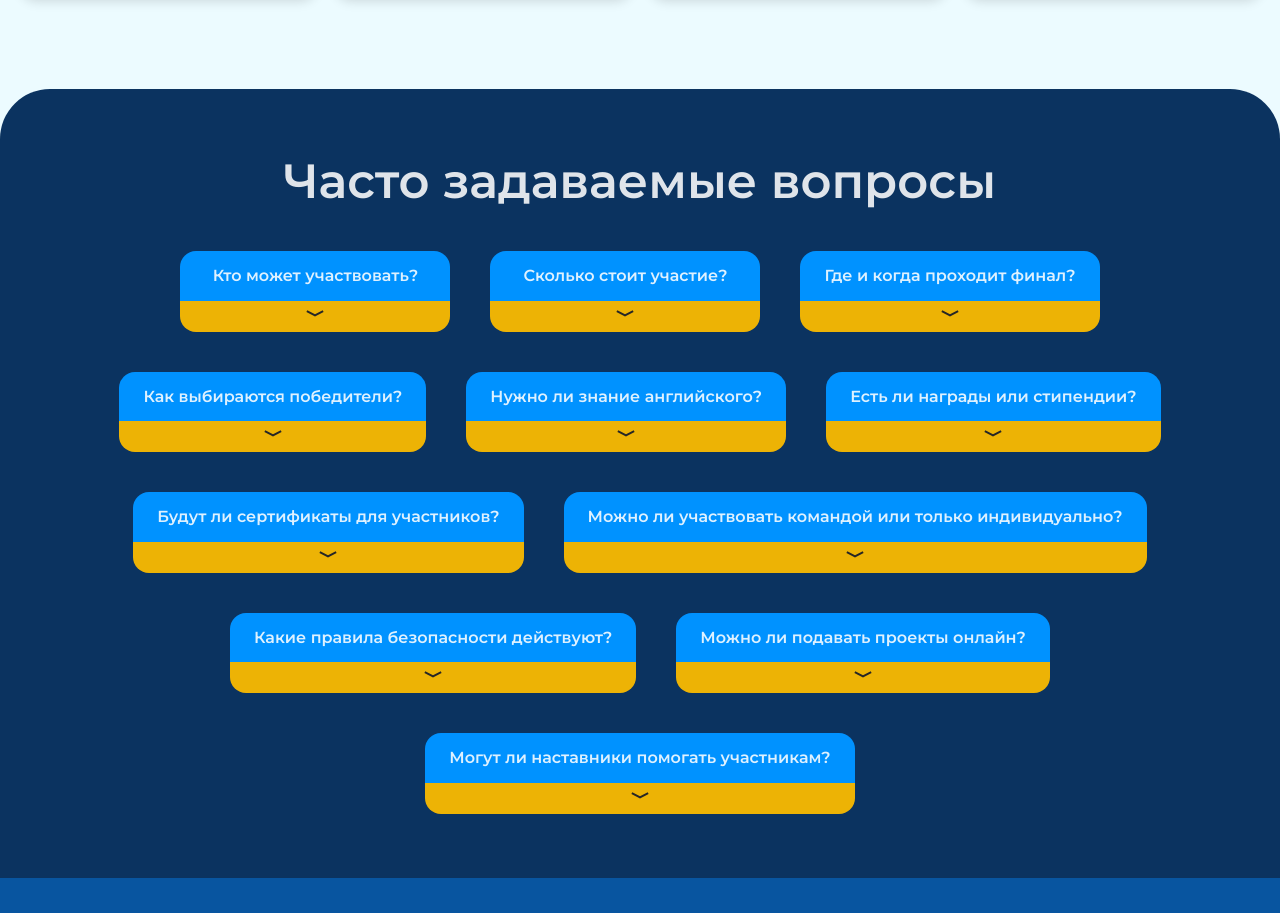
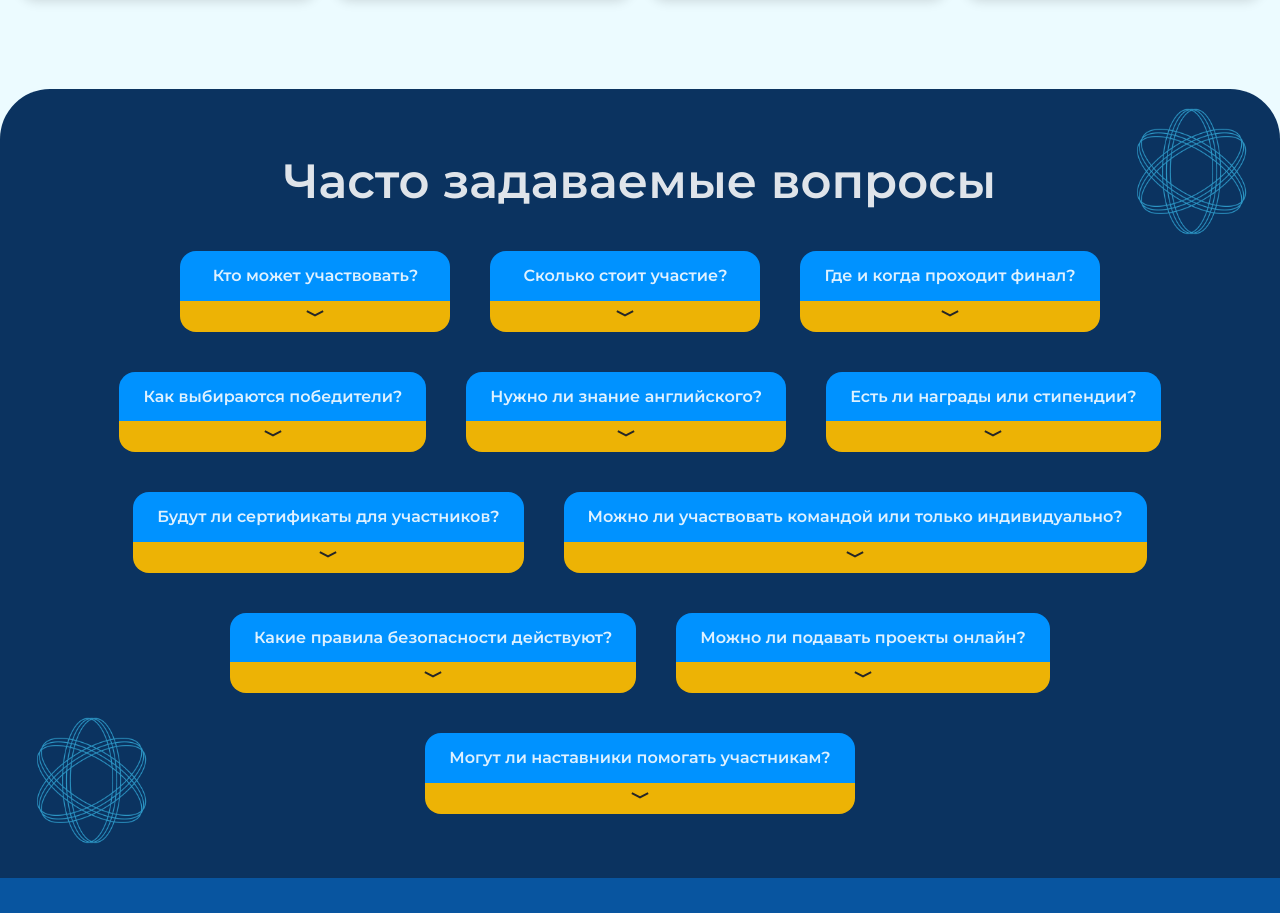
Before and after one commit to Scr00b1e/kg.sef, a React (Vite) app: page / in a window 1280 px wide. Shown: the part 7491-8404 px from the top of the page. Built offline with nearby package versions, Linux system fonts and the light colour scheme.

Commit message:
added bg image

```diff
--- a/src/pages/main/FAQ.jsx
+++ b/src/pages/main/FAQ.jsx
@@ -99,6 +99,8 @@ const FAQ = () => {
                     </div>
                 </div>
             </div>
+            <img src="src/assets/40.png" alt="" className='faqs_1' />
+            <img src="src/assets/40.png" alt="" className='faqs_2' />
         </div>
     );
 };
--- a/src/styles/faqs.scss
+++ b/src/styles/faqs.scss
@@ -1,4 +1,5 @@
 .faqs {
+    position: relative;
     width: 100%;
     gap: 10px;
     opacity: 1;
@@ -66,4 +67,26 @@
             height: 24px;
         }
     }
+
+    &_1 {
+        position: absolute;
+        top: 0;
+        right: 0;
+        z-index: 1;
+
+        width: 180px;
+        height: 180px;
+        opacity: 0.8;
+    }
+
+    &_2 {
+        position: absolute;
+        bottom: 0;
+        left: 0;
+        z-index: 1;
+
+        width: 180px;
+        height: 180px;
+        opacity: 0.8;
+    }
 }
```
Also changed, not shown: src/assets/40.png (added).
